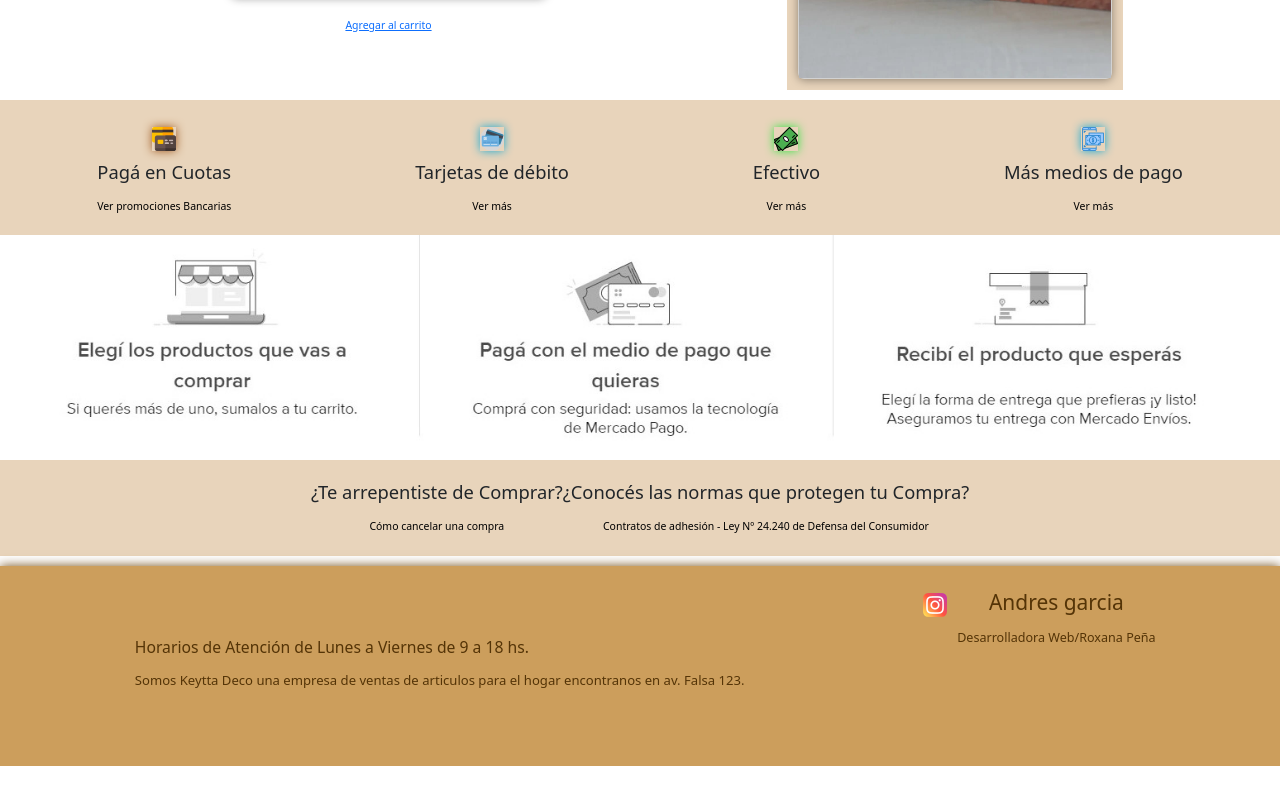
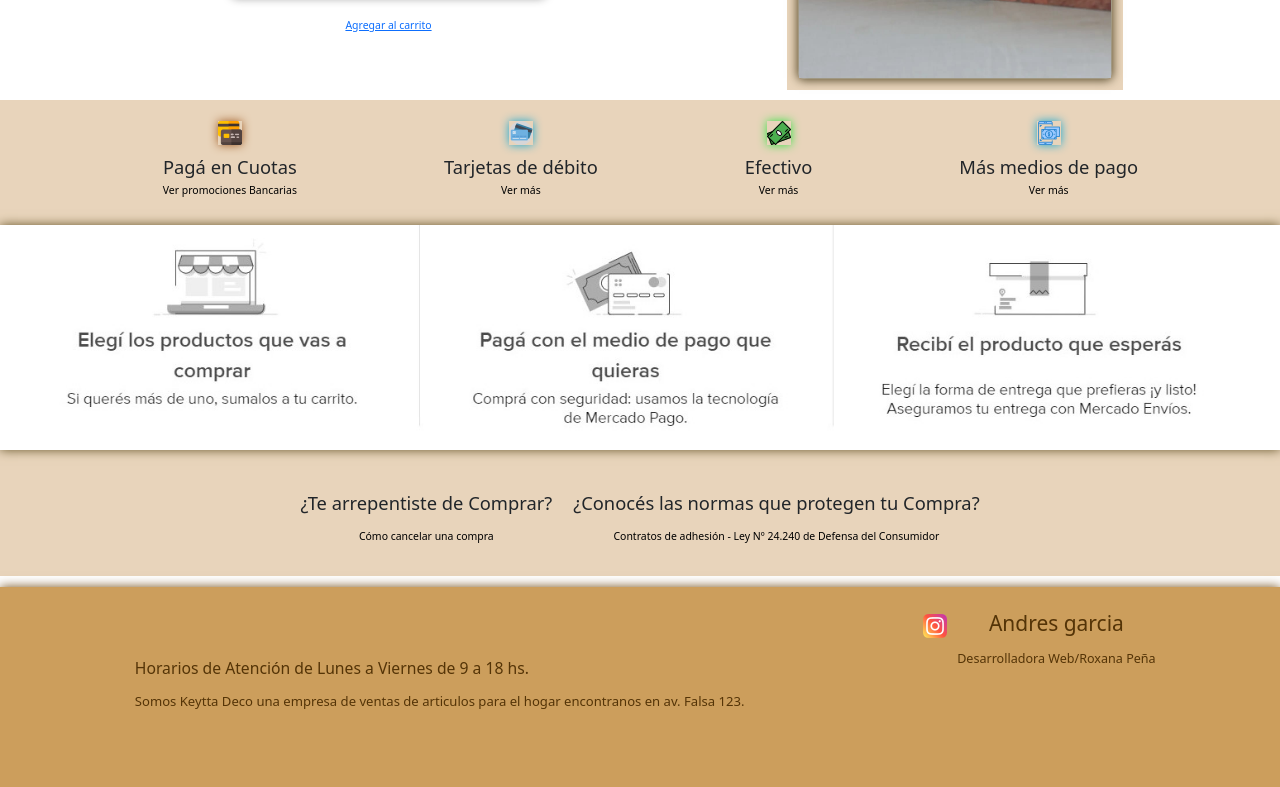
Before and after one commit to RoxanaPena/Portfolio-Keytta-Deco, a plain HTML site: page pages/cocina.html in a window 1280 px wide. Shown: the part 848-1635 px from the top of the page. Before the commit the page ends 1614 px from the top, so only its background shows below. Drawn offline with nearby package versions, Linux system fonts and the light colour scheme; a web font is replaced by a local one.

Commit message:
cambios8

```diff
--- a/pages/cocina.html
+++ b/pages/cocina.html
@@ -89,7 +89,7 @@
                     <div>
                         <h3>Pagá en Cuotas</h3>
                         <a href="../pages/info/informacion.html#credito" target="_blank">
-                            <div>Ver promociones Bancarias</div>
+                            <p>Ver promociones Bancarias</p>
                         </a>
                     </div>
                 </li>
@@ -100,7 +100,7 @@
                     <div>
                         <h3>Tarjetas de débito</h3>
                         <a href="../pages/info/informacion.html#debito" target="_blank" >
-                            <div>Ver más</div>
+                            <p>Ver más</p>
                         </a>
                     </div>
                 </li>
@@ -111,7 +111,7 @@
                     <div>
                         <h3>Efectivo</h3>
                         <a href="../pages/info/informacion.html#efectivo" target="_blank">
-                            <div>Ver más</div>
+                            <p>Ver más</p>
                         </a>
                     </div>
                 </li>
@@ -122,7 +122,7 @@
                     <div>
                         <h3>Más medios de pago</h3>
                         <a href="../pages/info/informacion.html">
-                            <div>Ver más</div>
+                            <p>Ver más</p>
                         </a>
                     </div>
                 </li>
--- a/scss/partials/_cocina.scss
+++ b/scss/partials/_cocina.scss
@@ -214,15 +214,14 @@ div{
 
 
 // article
-/*vista mobile*/
+/*vista mobile 380*/
 article{
     background-color: rgb(232, 212, 187);
     padding-top: 1.5rem;
 
     section{
         ul{
-            padding: 0.5rem;
-
+            display: flex;
             li{
                 list-style: none;
                 text-align: center;
@@ -241,7 +240,11 @@ article{
             }
         }
     }
-
+    section{
+        img{
+            box-shadow: 0 0 1rem rgb(103, 86, 42);
+        }
+    }
     div{
         ul{
             padding: 1rem;
@@ -278,8 +281,7 @@ article{
     article{
         section{
             ul{
-                display: flex;
-                flex-direction: row;
+                justify-content: space-evenly;
 
                 li{
                     display: flex;
@@ -291,12 +293,12 @@ article{
 
                         a{
                             display: block;
+                            color: black;
                         }
                     }
                 }
             }
         }
-
         div{
             display: flex;
             justify-content: center;
@@ -304,6 +306,7 @@ article{
                 li{
                     display: flex;
                     flex-direction: column;
+                    padding: 1rem;
                     a{
                         display: block;
                         }
@@ -315,21 +318,16 @@ article{
 /*media queris vista desktop*/
 @media screen and (min-width: 1200px){
     article{
-        section{
-            ul{
-                display: flex;
-                justify-content: space-around;
-            }
-        }
         div{
             ul{
                 display: flex;
-                justify-content: space-around;
+                margin: 1rem;
             }
         }
     }
 
 }
+
 
 
 // Footer 380
@@ -388,12 +386,16 @@ footer{
     footer{
         flex-direction: row;
         section{
+            align-items: center;
+            justify-content: center;
             margin-right: 15rem;
             h4{
-                margin-bottom: 1.5rem;
+                margin-bottom: 1.3rem;
             }
         }
         div{
+            align-items: center;
+            justify-content: center;
             ul{
                 li{
                     a{
```
Also changed, not shown: css/styles.css, 1 other file.
